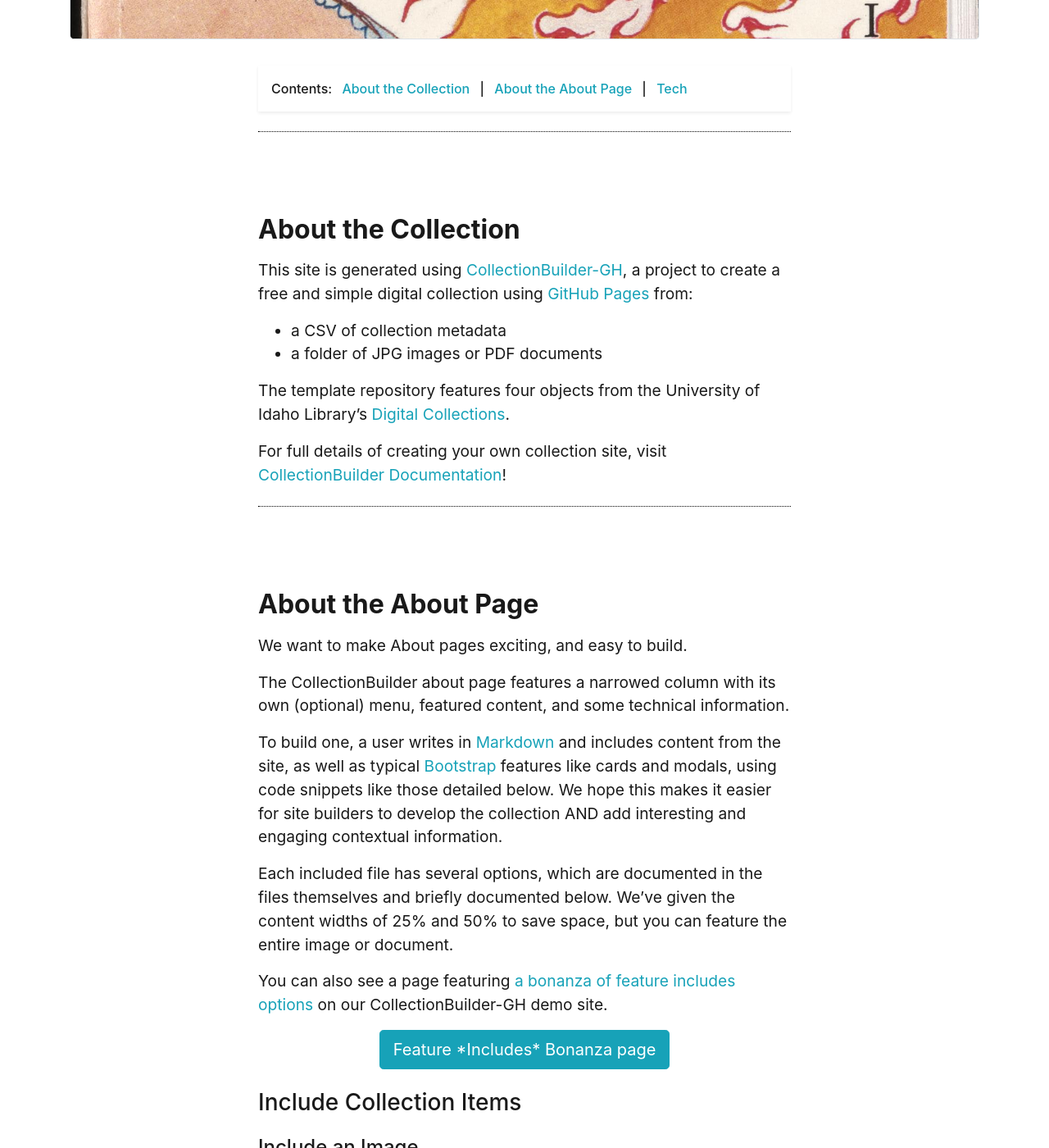
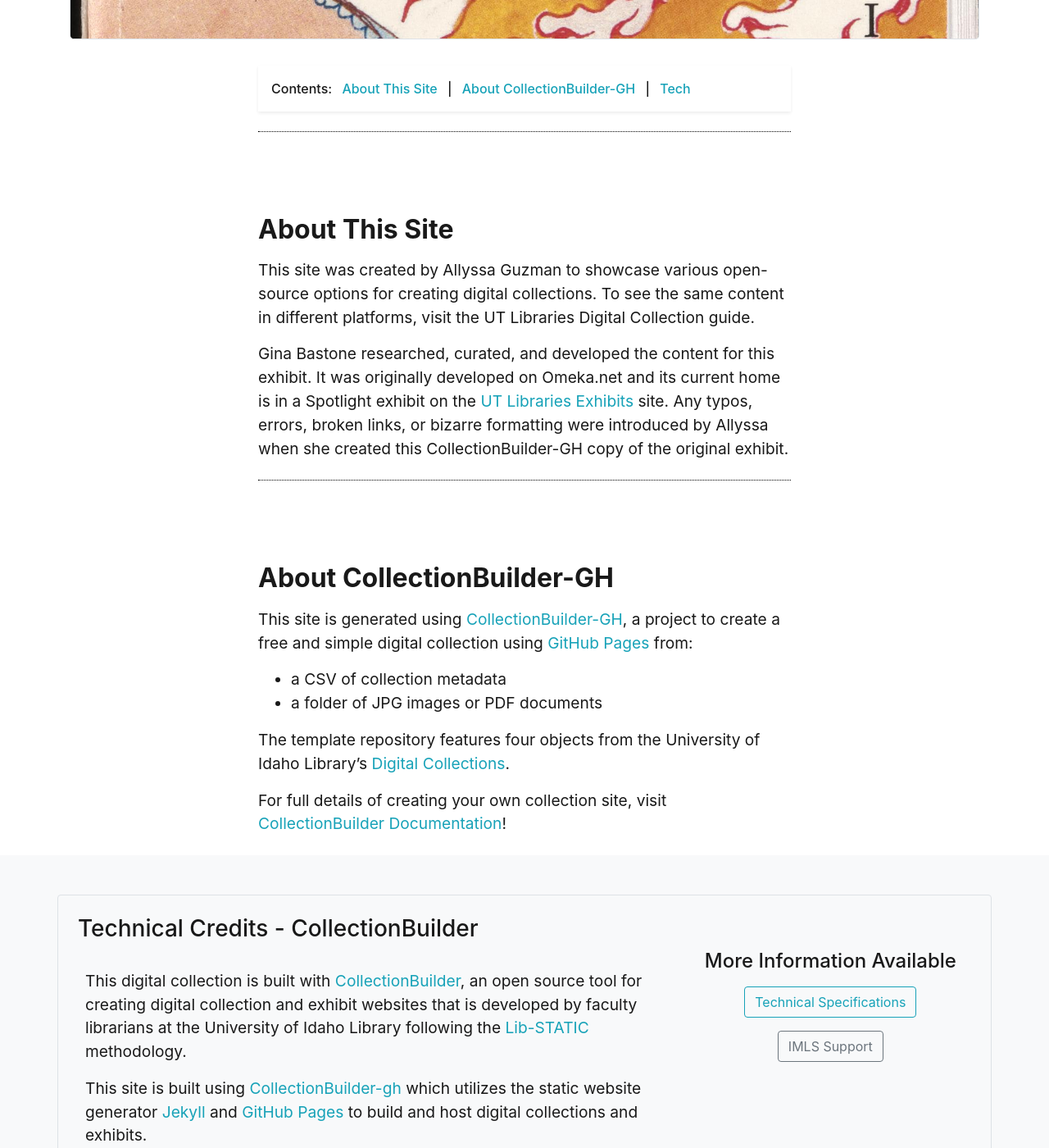
Before and after one commit to allyssaguzman/weirdandwonderful, a Jekyll site: the page built from pages/about.md, in a window 1280 px wide and 1400 px high, scrolled down 412 px. Shown: the whole window at 82% size. Built offline with Jekyll 4.4.1, drawn with Linux system fonts in a browser that asks for light colours; some of the changed text lies outside the part shown.

Commit message:
update about page

```diff
--- a/pages/about.md
+++ b/pages/about.md
@@ -10,9 +10,15 @@ credits: true
 
 {% include feature/jumbotron.html objectid="158" %}
 
-{% include feature/nav-menu.html sections="About the Collection;About the About Page" %}
+{% include feature/nav-menu.html sections="About This Site;About CollectionBuilder-GH" %}
 
-## About the Collection
+## About This Site
+
+This site was created by Allyssa Guzman to showcase various open-source options for creating digital collections. To see the same content in different platforms, visit the UT Libraries Digital Collection guide.
+
+Gina Bastone researched, curated, and developed the content for this exhibit. It was originally developed on Omeka.net and its current home is in a Spotlight exhibit on the [UT Libraries Exhibits](https://exhibits.lib.utexas.edu) site. Any typos, errors, broken links, or bizarre formatting were introduced by Allyssa when she created this CollectionBuilder-GH copy of the original exhibit.
+
+## About CollectionBuilder-GH
 
 This site is generated using [CollectionBuilder-GH](https://collectionbuilding.github.io/gh/), a project to create a free and simple digital collection using [GitHub Pages](https://pages.github.com/) from:
 
@@ -22,6 +28,3 @@ This site is generated using [CollectionBuilder-GH](https://collectionbuilding.g
 The template repository features four objects from the University of Idaho Library's [Digital Collections](https://www.lib.uidaho.edu/digital).
 
 For full details of creating your own collection site, visit [CollectionBuilder Documentation](https://collectionbuilder.github.io/cb-docs/)!
-
-<!-- IMPORTANT!!! DELETE this comment and the include below when you are finished editing this page for your collection. The include below introduces about page features. They will show up on your collection's about page until you delete it.  -->
-{% include cb/about_the_about.md %}
```
